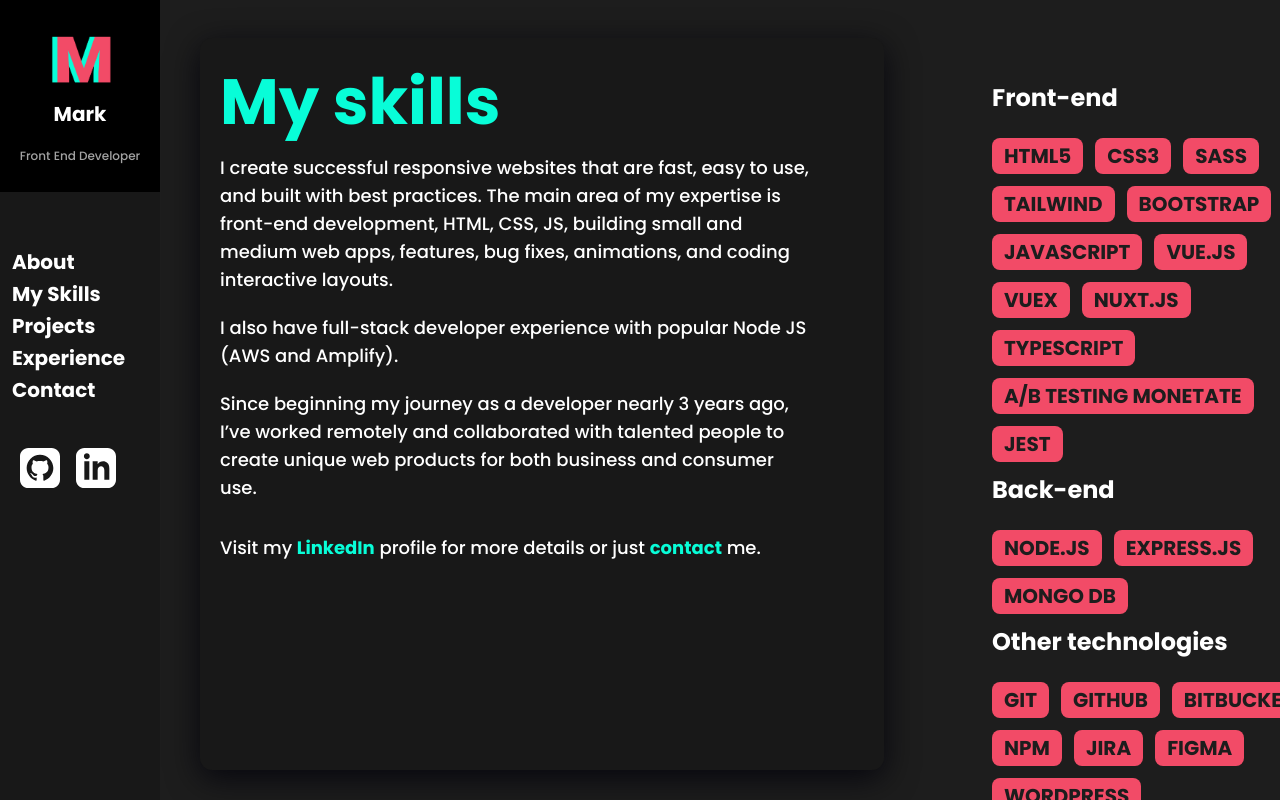
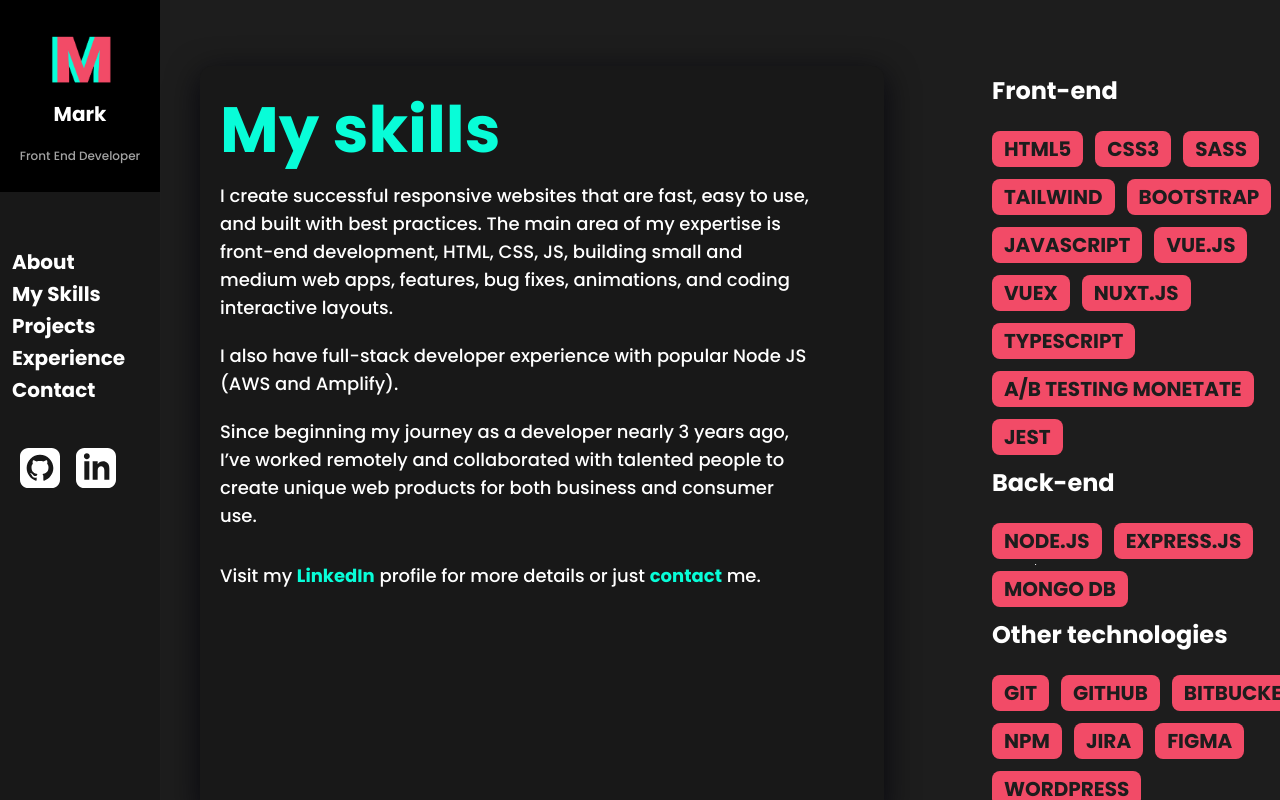
Before and after one commit to markytobran/newportfoliowebsite, a Vue app: page /skills in a window 1280 px wide. Built offline with nearby package versions, Linux system fonts and the light colour scheme; what vue3-openlayers would draw is missing.

Commit message:
adds padding:

```diff
--- a/src/views/SkillsView.vue
+++ b/src/views/SkillsView.vue
@@ -64,7 +64,7 @@
 @media (min-width: 1024px) and (max-width: 1280px) {
   .skills {
     width: 80%;
-    margin-top: 40px;
+    margin-top: 110px;
   }
 }
 </style>
```
